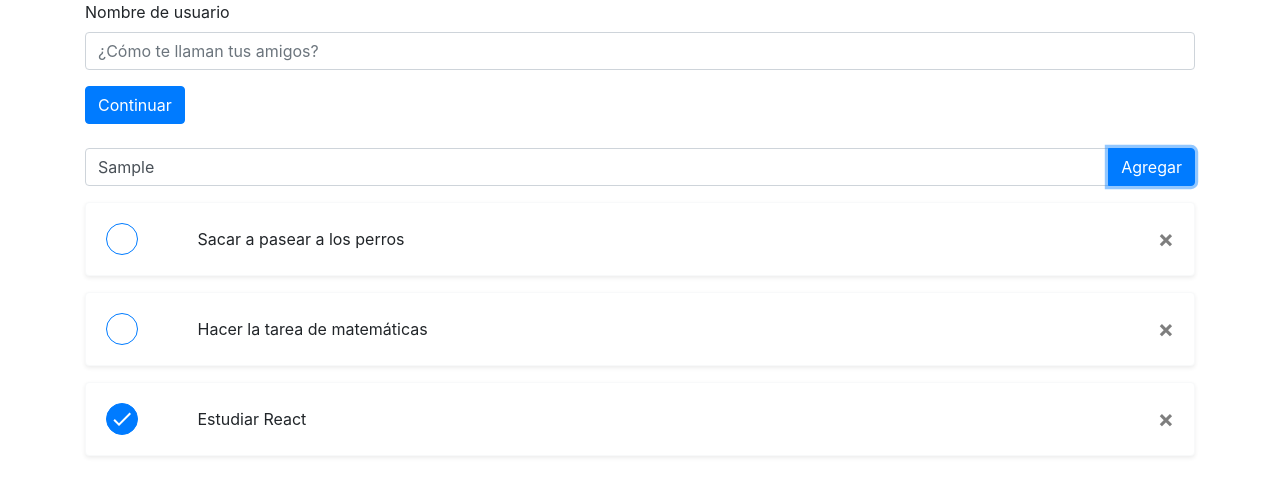
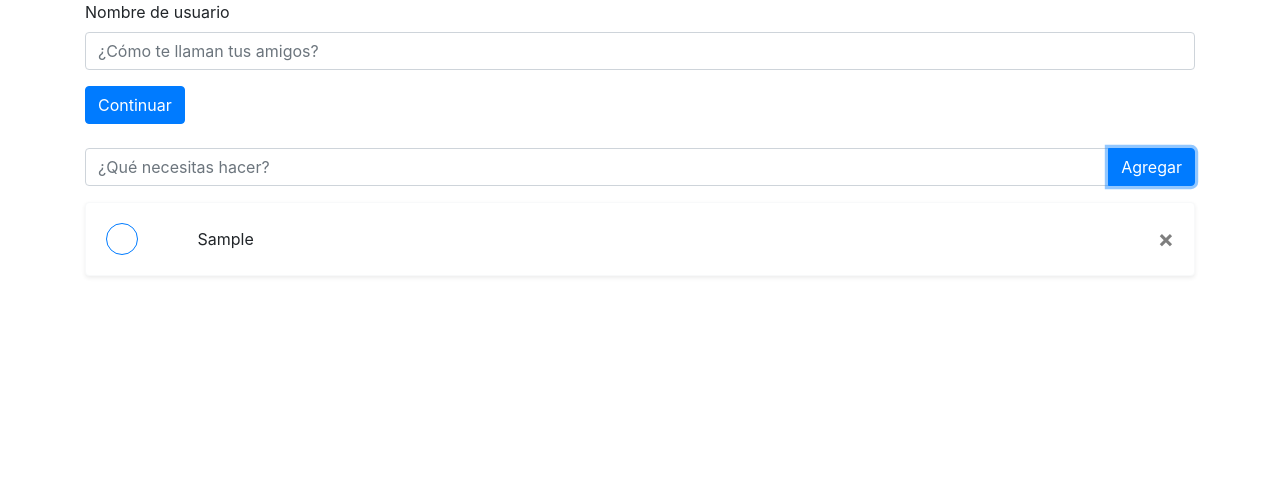
Before and after one commit to devrasec/react-workshop-lhd, a React (Create React App) app: page / in a window 1280 px wide. Both pictures are taken after typing "Sample" into the empty fields and a click on the button "Agregar". Shown: the top 496 px of the page. Built offline with nearby package versions, Linux system fonts and the light colour scheme.

Commit message:
Add todos and username state to the App

```diff
--- a/src/App.js
+++ b/src/App.js
@@ -1,89 +1,64 @@
-import React, { Component } from 'react';
-import TextInput from './components/TextInput';
+import React, { PureComponent } from 'react';
+import UsernameForm from './components/UsernameForm';
 import Check from './components/Check';
+import AddTodoForm from './components/AddTodoForm';
 
-class App extends Component {
+class App extends PureComponent {
+  state = {
+    todos: [],
+    username: ''
+  };
+
+  handleUserNameChange = username => {
+    this.setState({ username });
+  };
+
+  addToDo = todoTitle => {
+    const todo = {
+      title: todoTitle,
+      completed: false
+    };
+
+    this.setState(prevState => ({ todos: [...prevState.todos, todo] }));
+  };
+
   render() {
+    const { username, todos } = this.state;
+
     return (
       <div className="app container">
-        <div className="mb-4">
-          <TextInput
-            label="Nombre de usuario"
-            name="username"
-            placeholder="¿Cómo te llaman tus amigos?"
+        <UsernameForm
+          username={username}
+          onChange={this.handleUserNameChange}
         />
 
-          <button type="button" className="btn btn-primary">
-            Continuar
-          </button>
-        </div>
+        <AddTodoForm onAdd={this.addToDo} />
 
         <div>
-          <div className="input-group mb-3">
-            <input
-              type="text"
-              className="form-control"
-              placeholder="¿Qué necesitas hacer?"
-            />
-
-            <div className="input-group-append">
-              <button className="btn btn-primary" type="button">
-                Agregar
-              </button>
-            </div>
-          </div>
-        </div>
-
-        <div>
-          <div className="card mb-3 shadow-sm rounded border-light">
+          {todos.map((todo, index) => (
+            <div
+              key={index}
+              className="card mb-3 shadow-sm rounded border-light"
+            >
               <div className="card-body">
                 <div className="row align-items-center">
                   <div className="col-2 col-sm-1">
                     <Check />
                   </div>
-                <div className="col-8 col-sm">Sacar a pasear a los perros</div>
+                  <div className="col-8 col-sm">{todo.title}</div>
                   <div className="col-2 col-sm-1">
-                  <button type="button" className="close" aria-label="Eliminar">
+                    <button
+                      type="button"
+                      className="close"
+                      aria-label="Eliminar"
+                    >
                       <span aria-hidden="true">&times;</span>
                     </button>
                   </div>
                 </div>
               </div>
             </div>
-
-          <div className="card mb-3 shadow-sm rounded border-light">
-            <div className="card-body">
-              <div className="row align-items-center">
-                <div className="col-2 col-sm-1">
-                  <Check />
-                </div>
-                <div className="col-8 col-sm">
-                  Hacer la tarea de matemáticas
-                </div>
-                <div className="col-2 col-sm-1">
-                  <button type="button" className="close" aria-label="Eliminar">
-                    <span aria-hidden="true">&times;</span>
-                  </button>
-                </div>
-              </div>
-            </div>
-          </div>
-
-          <div className="card mb-3 shadow-sm rounded border-light">
-            <div className="card-body">
-              <div className="row align-items-center">
-                <div className="col-2 col-sm-1">
-                  <Check checked />
-                </div>
-                <div className="col-8 col-sm">Estudiar React</div>
-                <div className="col-2 col-sm-1">
-                  <button type="button" className="close" aria-label="Eliminar">
-                    <span aria-hidden="true">&times;</span>
-                  </button>
-                </div>
-              </div>
-            </div>
-          </div>
+          ))}
         </div>
       </div>
     );
--- /dev/null
+++ b/src/components/AddTodoForm.js
@@ -0,0 +1,43 @@
+import React, { Component } from 'react';
+
+export default class AddTodoForm extends Component {
+  state = {
+    todoTitle: ''
+  };
+
+  handleChange = event => {
+    this.setState({ todoTitle: event.target.value });
+  };
+
+  handleSubmit = event => {
+    event.preventDefault();
+
+    this.props.onAdd(this.state.todoTitle);
+
+    this.setState({ todoTitle: '' });
+  };
+
+  render() {
+    const { todoTitle } = this.state;
+
+    return (
+      <form onSubmit={this.handleSubmit}>
+        <div className="input-group mb-3">
+          <input
+            type="text"
+            className="form-control"
+            value={todoTitle}
+            placeholder="¿Qué necesitas hacer?"
+            onChange={this.handleChange}
+          />
+
+          <div className="input-group-append">
+            <button className="btn btn-primary" type="submit">
+              Agregar
+            </button>
+          </div>
+        </div>
+      </form>
+    );
+  }
+}
--- a/src/components/TextInput.js
+++ b/src/components/TextInput.js
@@ -1,15 +1,10 @@
 import React from 'react';
 
-export default function TextInput({ label, name, placeholder }) {
+export default function TextInput({ label, ...restProps }) {
   return (
     <div className="form-group">
       <label>{label}</label>
-      <input
-        type="text"
-        name={name}
-        className="form-control"
-        placeholder={placeholder}
-      />
+      <input type="text" className="form-control" {...restProps} />
     </div>
   );
 }
--- /dev/null
+++ b/src/components/UsernameForm.js
@@ -0,0 +1,20 @@
+import React from 'react';
+import TextInput from './TextInput';
+
+export default function UsernameForm({ username, onChange }) {
+  return (
+    <div className="mb-4">
+      <TextInput
+        label="Nombre de usuario"
+        name="username"
+        value={username}
+        placeholder="¿Cómo te llaman tus amigos?"
+        onChange={event => onChange(event.target.value)}
+      />
+
+      <button type="button" className="btn btn-primary">
+        Continuar
+      </button>
+    </div>
+  );
+}
```
Lines whose indentation alone changed are shown as unchanged.
